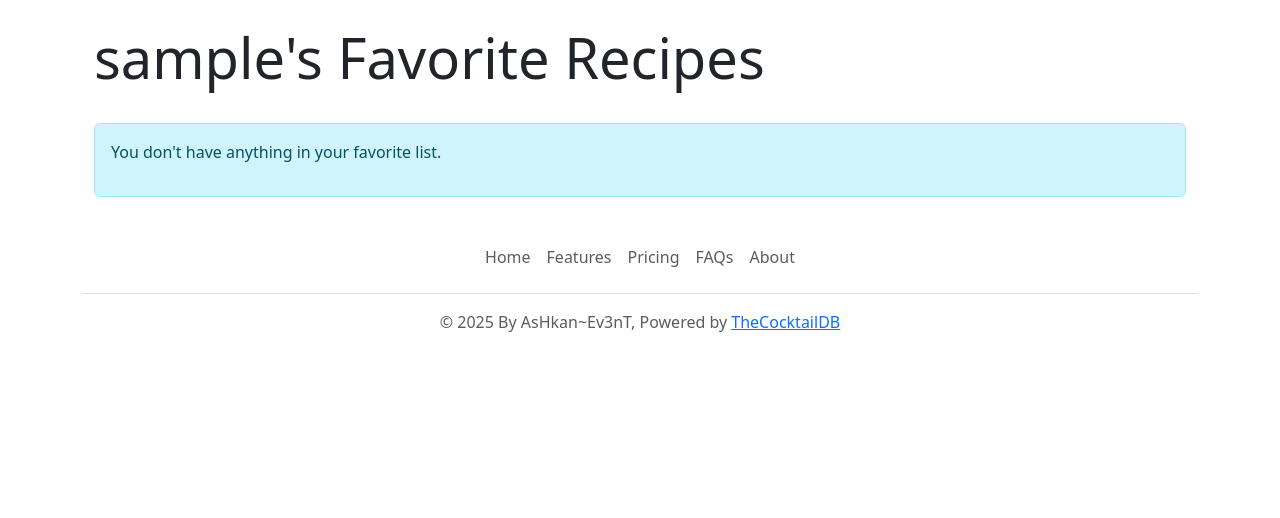
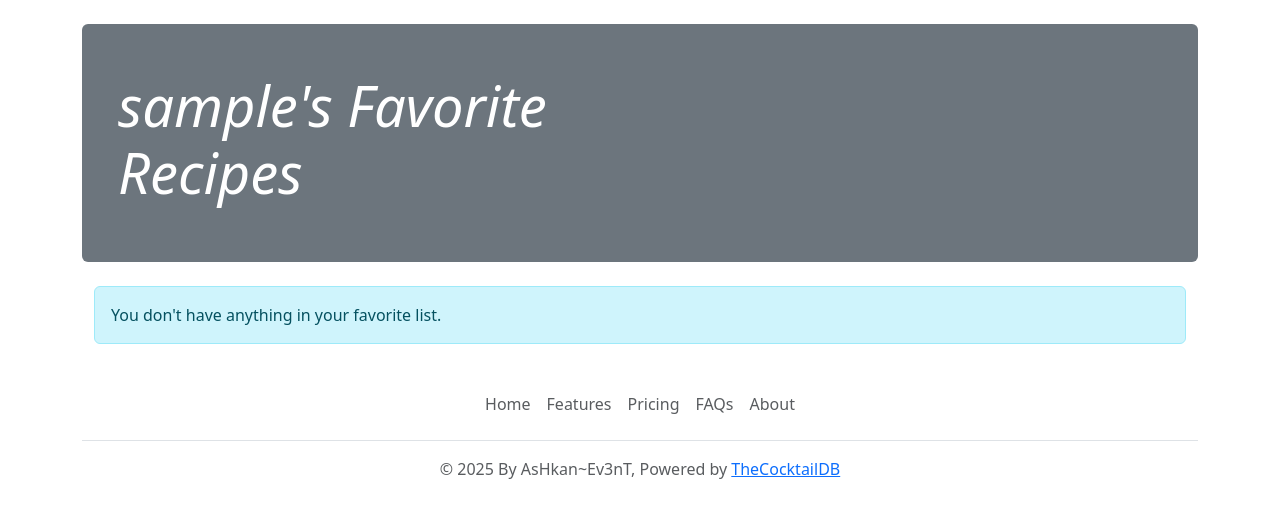
Before and after one commit to AsHkAn-Django/Drink-Recipe-Finder-with-Favorites-Reviews, a Django app: page /my_favorites/ in a window 1280 px wide. Shown: the part 72-590 px from the top of the page. Run offline with Django 5.2, Linux system fonts and the light colour scheme; the visitor is signed in with stand-in values (Sample User, id 1); data that the repository does not hold is empty; parts of the project's set-up code (start-up, migrations or seed data) failed here and were passed over; some libraries are stand-ins or nearby versions.

Commit message:
my_favorite template adjusted, the buttons and presentation fixed

```diff
--- a/templates/myApp/my_favorites.html
+++ b/templates/myApp/my_favorites.html
@@ -1,26 +1,24 @@
 {% extends 'base.html' %}
 
 {% block content %}
-<div class="container my-4">
-  <!-- Page Heading -->
-  <div class="row mb-4">
-    <div class="col">
-      <h1 class="display-4 text-dark">
-        <strong>{{ user.username }}</strong>'s Favorite Recipes
-      </h1>
+<div class="container p-4 p-md-5 my-4 rounded bg-secondary text-white heading-part">
+    <div class="row">
+        <div class="col-lg-6 col-12 px-0">
+            <h1 class="display-4 fst-italic"><strong>{{ user.username }}</strong>'s Favorite Recipes</h1>
+        </div>
     </div>
 </div>
 
 {% if favorites %}
   {% for favorite in favorites %}
-    <div class="card mb-4 shadow-sm">
-      <div class="row g-0 align-items-center">
+  <div class="container px-4 pt-2 pb-4 my-2 main-part">
+    <div class="row flex-lg-row-reverse align-items-center py-2">
       <!-- Image and Rating Section -->
-        <div class="col-lg-6 col-12 text-center p-3">
-          <img src="{{ favorite.recipe.picture_url }}" class="img-fluid rounded" alt="{{ favorite.recipe.title }} picture" width="700" height="500" loading="lazy">
+      <div class="col-12 col-lg-6 mb-3 mb-lg-0 text-center">
+        <img src="{{ favorite.recipe.picture_url }}" class="d-block mx-auto img-fluid rounded shadow-sm" alt="{{ favorite.recipe.title }} picture" width="700" height="500" loading="lazy">
 
-          <!-- Rating Box -->
-          <div class="rating-box p-3 mt-3 border rounded bg-light text-center">
+        <!-- Rating Section -->
+        <div class="rating-box p-3 mt-3 border rounded bg-dark text-white text-center">
           <h4 class="mb-3">User Rating</h4>
           <div class="rating-stars mb-2">
             {% comment %} Loop through 5 stars {% endcomment %}
@@ -34,24 +32,23 @@
               {% endif %}
             {% endfor %}
           </div>
-            <p class="text-secondary mb-0">
+          <p class="mb-0">
             <strong>{{ favorite.recipe.get_average_rating|floatformat:1 }}</strong> out of 5
           </p>
         </div>
       </div>
 
-        <!-- Recipe Details Section -->
-        <div class="col-lg-6 col-12 p-4">
-          <h3 class="fw-bold text-dark">{{ favorite.recipe.title }}</h3>
-          <hr>
-          <h5 class="text-dark">Instructions:</h5>
+      <!-- Text Section -->
+      <div class="col-12 col-lg-6">
+        <h5 class="display-5 lh-1 pb-3 fw-bold text-dark">{{ favorite.recipe.title }}</h5>
+        <h5 class="text-dark">Instructions</h5>
         <p class="text-dark">{{ favorite.recipe.instructions }}</p>
         <h5 class="text-dark">Category:</h5>
         <p class="text-dark">{{ favorite.recipe.category }}</p>
-          <h5 class="text-dark">Ingredients:</h5>
-          <ul class="list-group mb-3">
+        <h5 class="text-dark">Ingredients</h5>
+        <ul class="list-group pt-1 pb-3">
           {% for ingredient in favorite.recipe.recipe_ingredients.all %}
-              <li class="list-group-item bg-dark text-light py-2">
+            <li class="list-group-item bg-dark text-white p-3">
               {{ ingredient.amount }} {{ ingredient.ingredient.name }}
             </li>
           {% endfor %}
@@ -61,13 +58,13 @@
           <a href="{% url 'delete_favorite' favorite.pk %}" class="btn btn-danger">Remove From Favorites</a>
         </div>
       </div>
+
     </div>
   </div>
   {% endfor %}
 {% else %}
-    <div class="alert alert-info">
-      <p>You don't have anything in your favorite list.</p>
+  <div class="container">
+    <p class="alert alert-info">You don't have anything in your favorite list.</p>
   </div>
 {% endif %}
-</div>
 {% endblock content %}
```
Lines whose indentation alone changed are shown as unchanged.
